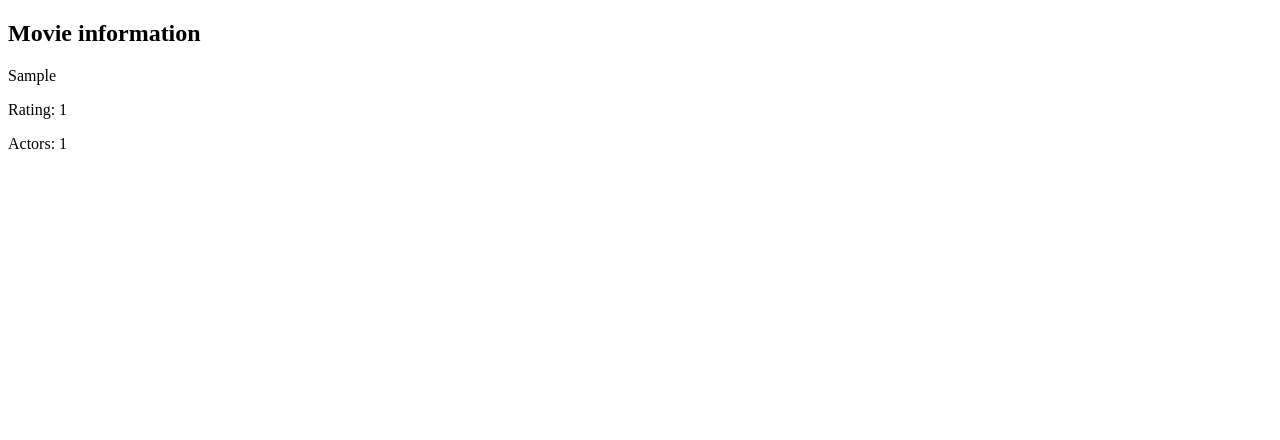
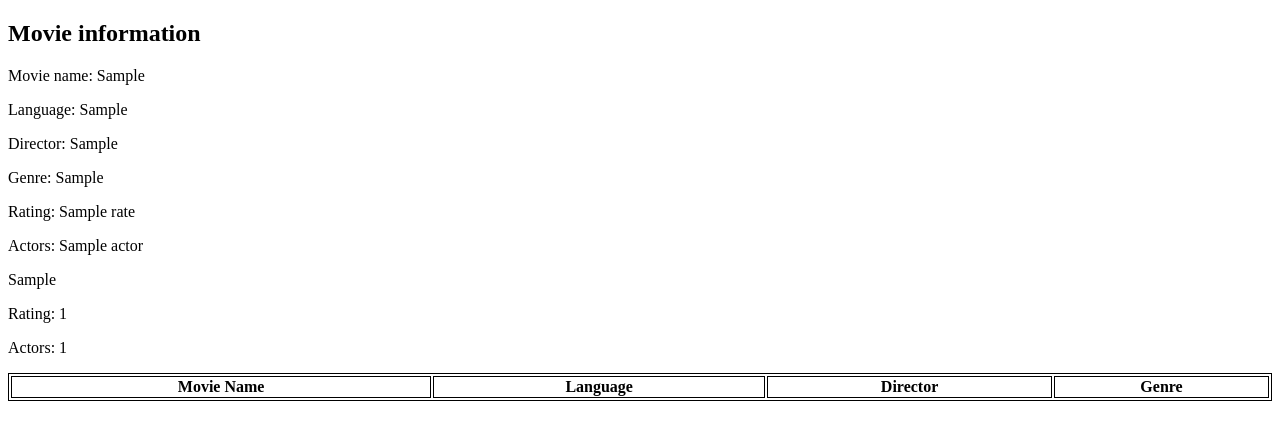
Before and after one commit to fabihai/w4111-proj1, a Flask app: template templates/movieinfo_results.html in a window 1280 px wide. Shown: the top 440 px of the page. Run offline with Flask 3, Linux system fonts and the light colour scheme; the template is opened without the code that fills it: most values are stand-ins (such as "Sample title", 1, 10 or a date in 2020); lists and menus that the app fills with data are empty; parts of the project's set-up code (start-up, migrations or seed data) failed here and were passed over.

Commit message:
info template

```diff
--- a/templates/movieinfo_results.html
+++ b/templates/movieinfo_results.html
@@ -8,6 +8,26 @@ table, th, td {
 <body>
 
 <h2>Movie information</h2>
+
+
+
+<table style="width:100%">
+  <tr>
+
+    <th>Movie Name</th>
+    <th>Language</th>
+    <th>Director</th>
+    <th>Genre</th>
+  </tr>
+
+  <p>Movie name:  {{movie_info[0]}}</p>
+  <p>Language:  {{movie_info[1]}}</p>
+  <p>Director:  {{movie_info[2]}}</p>
+  <p>Genre:  {{movie_info[3]}}</p>
+  <p>Rating:  {{rate[0]}}</p>
+
+  <p>Actors:  {{actors[0]}}</p>
+
 
 
     {% for i in movie_info %}
```
